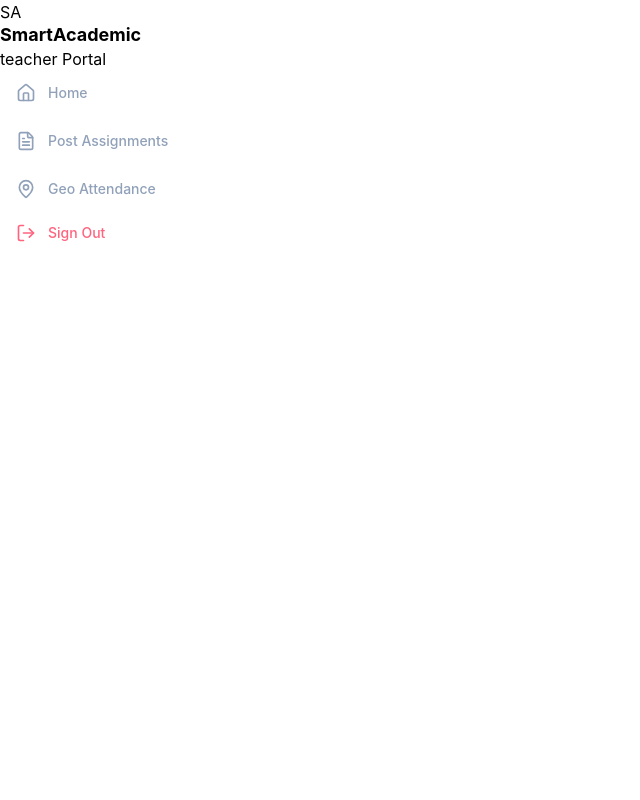
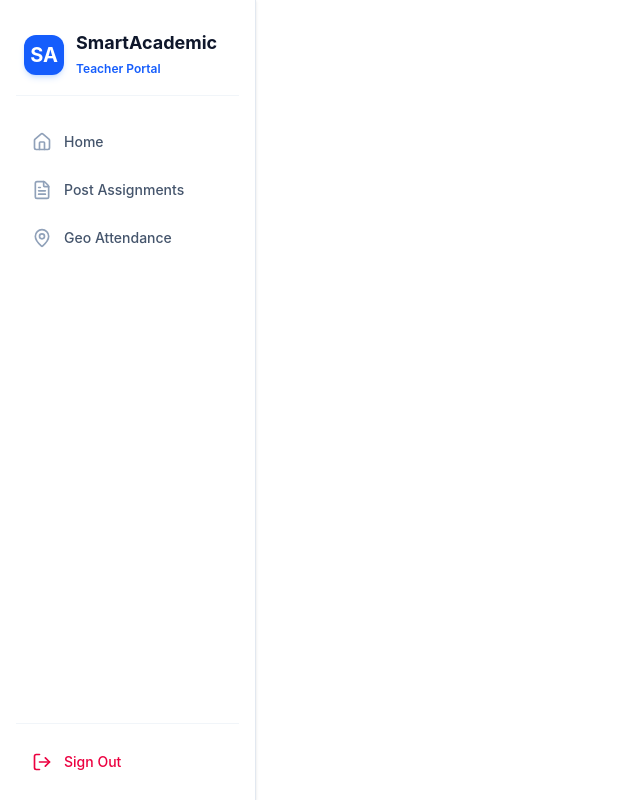
Before and after one commit to rollingsmajiwa/smartcademic_project-frondend, a React (Vite) app: page / in a window 1280 px wide. Shown: the whole page, without its empty margins (0-640 px from the left). Built offline with nearby package versions, Linux system fonts and the light colour scheme.

Commit message:
Feat: add tailwind on te sidebar

```diff
--- a/src/components/Sidebar.jsx
+++ b/src/components/Sidebar.jsx
@@ -33,49 +33,51 @@ export default function Sidebar({ userRole, activeTab, setActiveTab, onLogout })
   const menuItems = roleMenus[userRole] || [];
 
   return (
-    <aside >
+    <aside className="w-64 bg-white text-slate-800 flex flex-col justify-between min-h-screen p-4 border-r border-slate-200 shadow-sm">
       <div>
-
-        <div>
-          <div>
+        {/* Brand */}
+        <div className="flex items-center gap-3 px-2 py-4 mb-6 border-b border-slate-100">
+          <div className="w-10 h-10 rounded-xl bg-blue-600 flex items-center justify-center font-bold text-xl text-white shadow-md shadow-blue-500/20">
             SA
           </div>
           <div>
-            <h1 className="font-bold text-lg leading-tight">SmartAcademic</h1>
-            <span>{userRole} Portal</span>
+            <h1 className="font-bold text-lg leading-tight text-slate-900">SmartAcademic</h1>
+            <span className="text-xs text-blue-600 font-semibold capitalize">{userRole} Portal</span>
           </div>
         </div>
 
-        {/* Dynamic Navigation Links */}
+        {/* Navigation Links */}
         <nav className="space-y-1">
-          {menuItems.map((item) => {
-            const Icon = item.icon;
-            const isActive = activeTab === item.id;
+          {menuItems.map((link) => {
+            const Icon = link.icon;
+            const isActive = activeTab === link.id;
             return (
               <button
-                key={item.id}
-                onClick={() => setActiveTab(item.id)}
-                className={`w-full flex items-center gap-3 px-4 py-3 rounded-lg text-sm font-medium transition-all ${
+                key={link.id}
+                onClick={() => setActiveTab(link.id)}
+                className={`w-full flex items-center gap-3 px-4 py-3 rounded-xl text-sm font-medium transition-all ${
                   isActive
-                    ? 'bg-indigo-600 text-white shadow-md shadow-indigo-600/20'
-                    : 'text-slate-400 hover:bg-slate-800 hover:text-slate-200'
+                    ? 'bg-blue-50 text-blue-700 font-semibold'
+                    : 'text-slate-600 hover:bg-slate-50 hover:text-slate-900'
                 }`}
               >
-                <Icon className="w-5 h-5" />
-                {item.label}
+                <Icon className={`w-5 h-5 ${isActive ? 'text-blue-600' : 'text-slate-400'}`} />
+                {link.label}
               </button>
             );
           })}
         </nav>
       </div>
 
+      <div className="pt-4 border-t border-slate-100">
         <button
           onClick={onLogout}
-        className="w-full flex items-center gap-3 px-4 py-3 rounded-lg text-sm font-medium text-rose-400 hover:bg-rose-500/10 transition-colors"
+          className="w-full flex items-center gap-3 px-4 py-3 rounded-xl text-sm font-medium text-rose-600 hover:bg-rose-50 transition-colors"
         >
           <LogOut className="w-5 h-5" />
           Sign Out
         </button>
+      </div>
     </aside>
   );
 }
```
Lines whose indentation alone changed are shown as unchanged.
